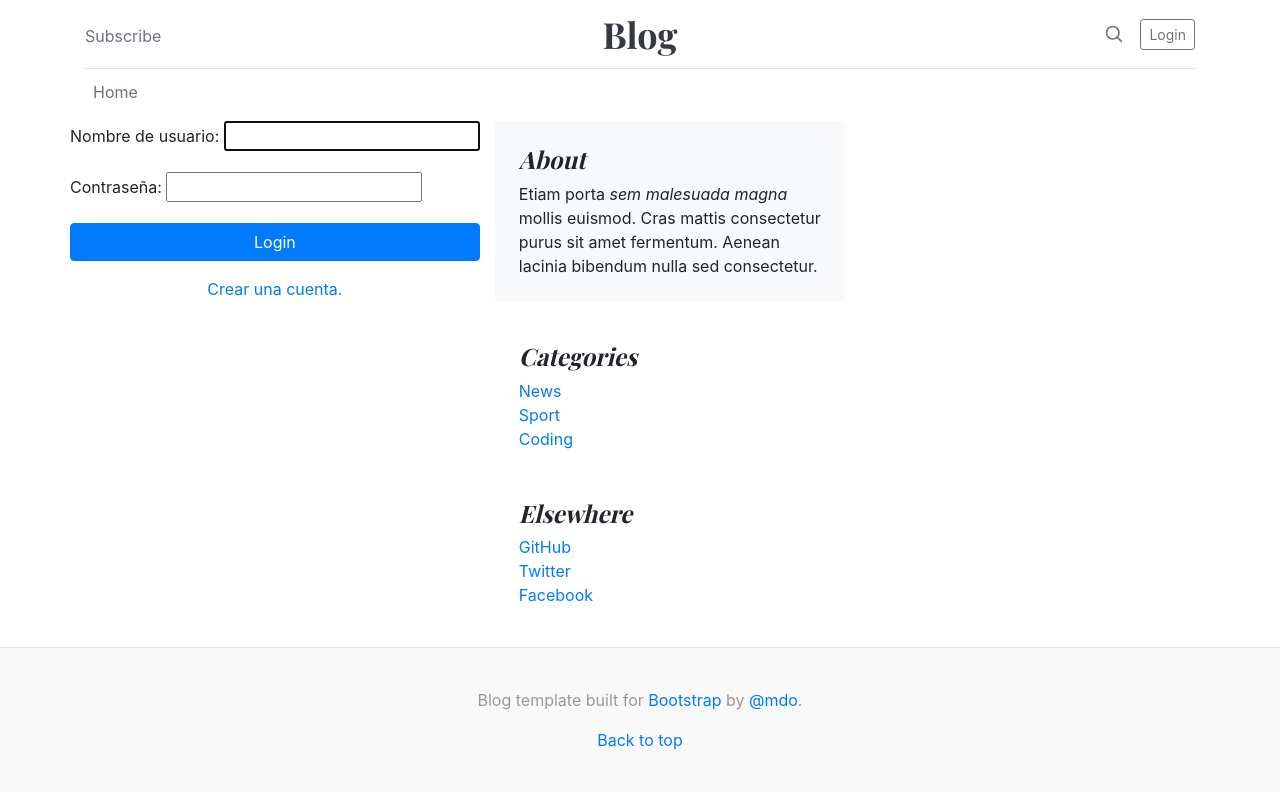
After one commit to dawestanis/proyectoDjangoBlog, a Django app: page /usuario/login/ in a window 1280 px wide. The commit adds this page. Run offline with Django 3.2, Linux system fonts and the light colour scheme.

Commit message:
Agregamos formulario para hacer post, añadimos la funcionalidad del login y logout.

```diff
--- a/blog/urls.py
+++ b/blog/urls.py
@@ -19,4 +19,5 @@
 urlpatterns = [
     path('blog/', include('blog_app.urls')),
     path('admin/', admin.site.urls),
+    path('usuario/', include('django.contrib.auth.urls')),
 ]
--- a/templates/navbar.html
+++ b/templates/navbar.html
@@ -17,9 +17,9 @@
                     </svg>
                 </a>
                 {% if not request.user.is_active %}
-                <a class="btn btn-sm btn-outline-secondary" href="">Login</a>
+                <a class="btn btn-sm btn-outline-secondary" href="{% url 'login' %}">Login</a>
                 {% else %}
-                <a class="btn btn-sm btn-outline-secondary" href="">Logout</a>
+                <a class="btn btn-sm btn-outline-secondary" href="{% url 'logout' %}">Logout</a>
                 {%endif%}
 
             </div>
@@ -31,6 +31,4 @@
             <a class="p-2 text-muted" href="">Home</a>
         </nav>
     </div>
-
-
 </div>
--- /dev/null
+++ b/templates/registration/login.html
@@ -0,0 +1,19 @@
+{% extends 'base.html'%}
+{% block titulo %}Login{%endblock%}
+{% block contenido%}
+
+{% if not user.is_authenticated %}
+<div class="login-form">
+    <form action="" method="post">
+        {% csrf_token%}
+       {{form.as_p}}
+            <div class="form-group">
+            <button type="submit" class="btn btn-primary btn-block">Login</button>
+        </div>
+    </form>
+     <p class="text-center"><a href="">Crear una cuenta.</a></p>
+</div>
+{%else%}
+<h1>Usted ya esta logeado. </h1>
+{%endif%}
+{% endblock%}
```
Also changed, not shown: blog/settings.py (+8 -1 lines), blog_app/forms.py (added, +20 -0 lines), db.sqlite3.
